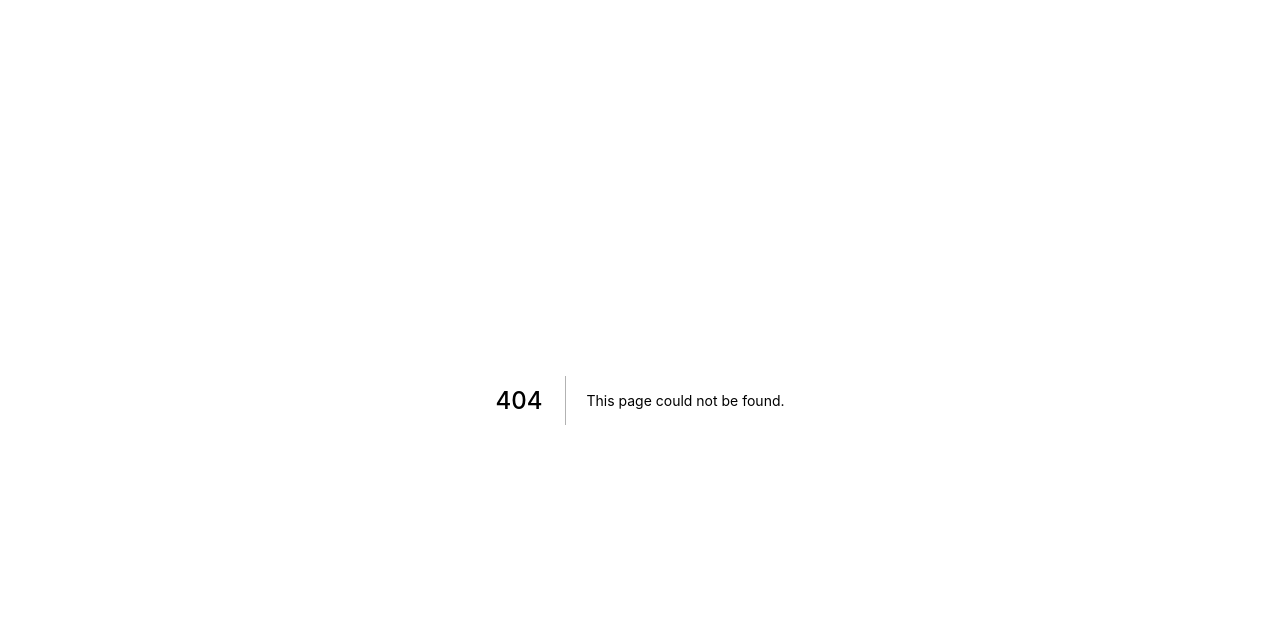
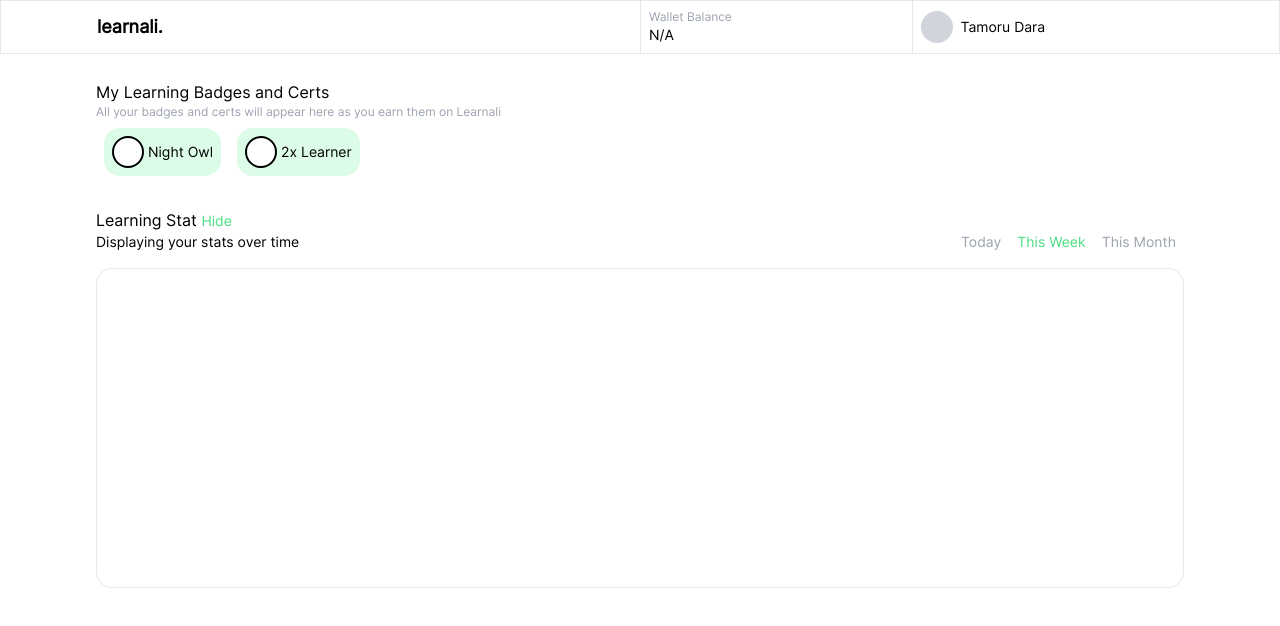
Before and after one commit to tobiadiks/edtech, a Next.js app: page /dashboard in a window 1280 px wide. Before the commit this address had no page. Shown: the top 626 px of the page. Built offline with nearby package versions, Linux system fonts and the light colour scheme.

Commit message:
added dashboard page

```diff
--- /dev/null
+++ b/components/cards/wallet.card.tsx
@@ -0,0 +1,24 @@
+import { HtmlProps } from "next/dist/shared/lib/utils";
+import * as React from "react";
+
+const WalletCard = (props: {
+  title?: string;
+  onclick?: any;
+  type?: any;
+  count: string;
+}) => {
+  return (
+    <div className="bg-gray-100 rounded-md font-inter  flex flex-col justify-between p-2 mx-0 md:mx-1 my-1">
+      <div className="w-full  flex flex-row  justify-between">
+      <div className="h-8 w-8 md:mx-0  bg-gray-300 my-auto rounded-full md:mr-2"></div>
+        <div className="font-medium my-auto text-sm cursor-pointer">ENROLL</div>
+      </div>
+      <div className="mt-16">
+        <div className="font-bold text-sm">{props.title}</div>
+        <div className="text-xs text-gray-400">{props.count} Learners</div>
+      </div>
+    </div>
+  );
+};
+
+export default WalletCard;
--- /dev/null
+++ b/pages/dashboard/index.tsx
@@ -0,0 +1,67 @@
+import type { NextPage } from "next";
+import PrimaryButton from "@components/buttons/primary.button";
+import * as React from "react";
+import CourseCard from "@components/cards/courses.card";
+import HeaderNavigation from "@components/navigations/header.navigation";
+
+//user dashboard
+const DashBoardPage: NextPage = () => {
+  return (
+    <>
+      <HeaderNavigation />
+      <div className="w-full font-inter min-h-screen  mt-16 flex flex-col px-4 md:px-4 lg:px-24">
+        <div className="flex flex-col  w-full mt-4">
+          <div className=" flex flex-col">
+            <div className="font-medium text-black">
+              My Learning Badges and Certs
+            </div>
+            <div className="font-medium text-xs text-gray-400">
+              All your badges and certs will appear here as you earn them on
+              Learnali
+            </div>
+          </div>
+
+          <div className="mx-0  flex flex-wrap lg:flex-nowrap flex-row mt-2">
+            <div className="mx-1 md:mx-2 flex h-fit  cursor-pointer font-medium text-sm text-center p-2 rounded-2xl bg-green-100 border-0">
+              <div className="h-8 w-8 bg-white my-auto mr-1 rounded-full border-2 border-black"></div>{" "}
+              <div className="my-auto">Night Owl</div>
+            </div>
+            <div className="mx-1 md:mx-2 flex h-fit  cursor-pointer font-medium text-sm text-center p-2 rounded-2xl bg-green-100 border-0">
+              <div className="h-8 w-8 bg-white my-auto mr-1 rounded-full border-2 border-black"></div>{" "}
+              <div className="my-auto">2x Learner</div>
+            </div>
+            {/* <div className="mx-1 md:mx-2 flex h-fit  cursor-pointer font-medium text-sm text-center p-2 rounded-2xl bg-green-100 border-0">
+            <div className="h-8 w-8 bg-white my-auto mr-1 rounded-full border-2 border-black"></div> <div className="my-auto">Night Owl</div>
+            </div> */}
+          </div>
+        </div>
+
+        <div className="font-medium mt-8">
+          <div>
+            Learning Stat <span className="text-green-400 text-sm">Hide</span>
+          </div>
+          <div className="flex flex-col md:flex-row justify-between text-sm">
+            <div>Displaying your stats over time</div>
+            <div className="flex text-gray-400 mt-2 md:mt-0 ">
+              <div className="hover:text-green-400 cursor-pointer mx-2 active:hover:text-green-400">
+                Today
+              </div>
+              <div className="hover:text-green-400 cursor-pointer mx-2 text-green-400 active:hover:text-green-400">
+                This Week
+              </div>
+              <div className="hover:text-green-400 cursor-pointer mx-2 active:hover:text-green-400">
+                This Month
+              </div>
+            </div>
+          </div>
+        </div>
+
+        <div className="mt-4 w-full h-[40vh] border rounded-2xl grid grid-cols-1 md:grid-cols-3 lg:grid-cols-4 ">
+
+        </div>
+      </div>
+    </>
+  );
+};
+
+export default DashBoardPage;
```
